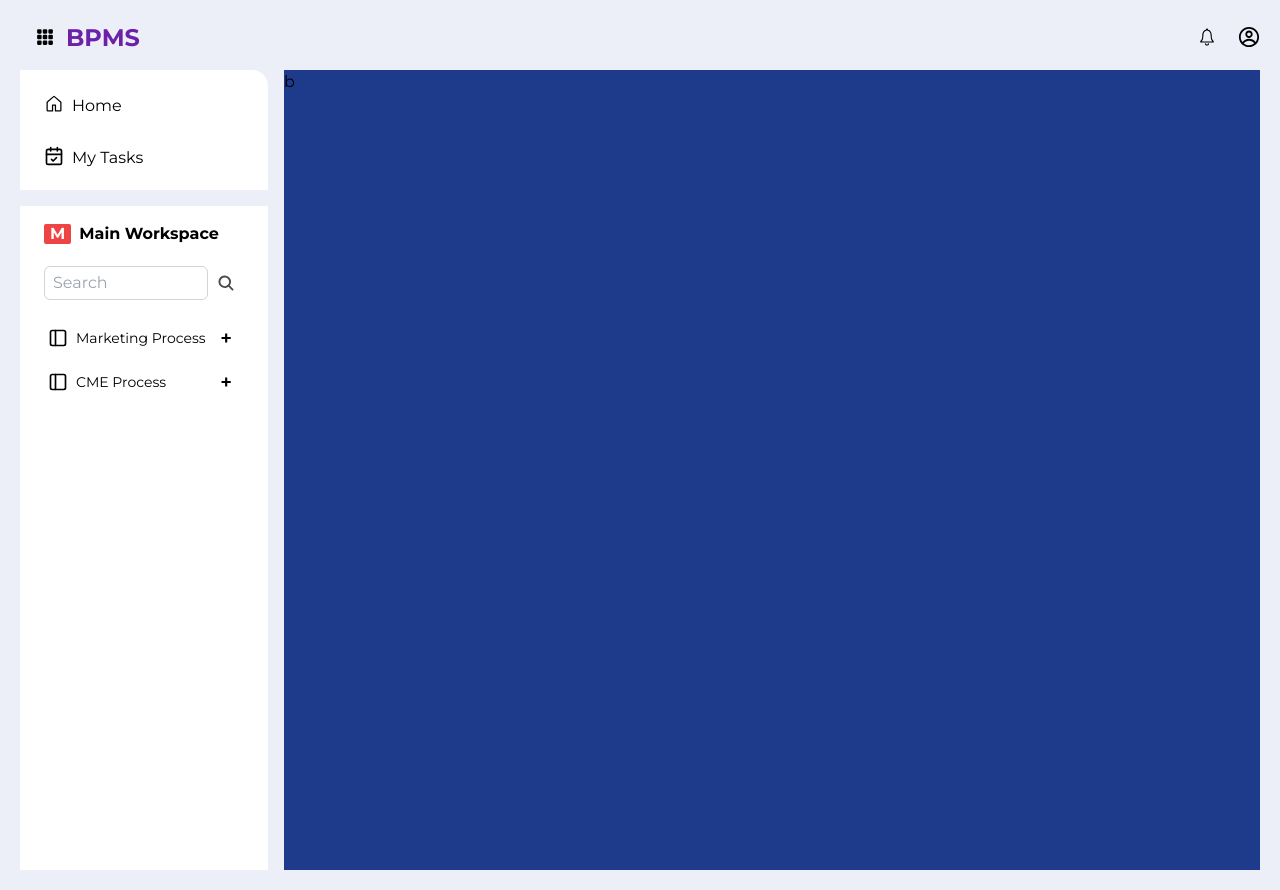
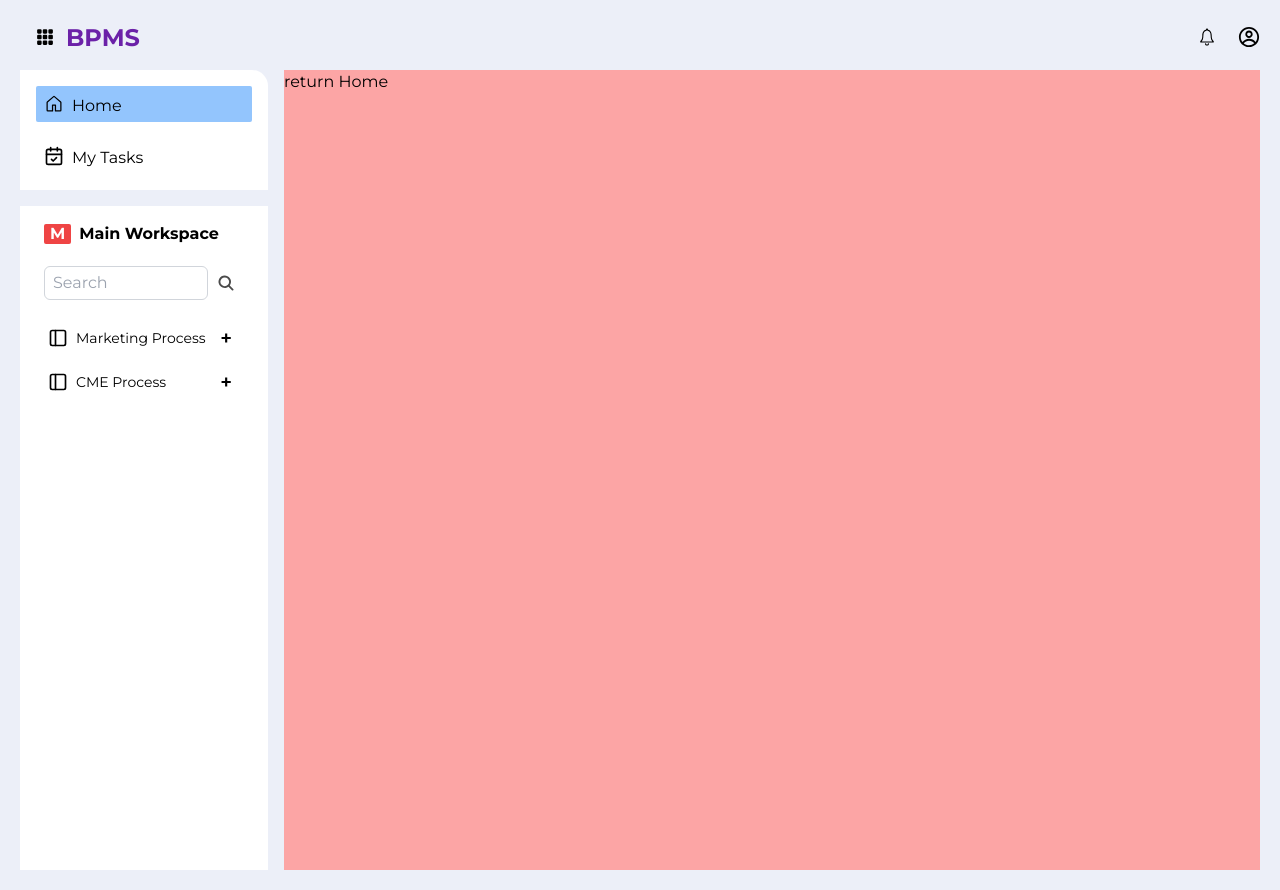
Before and after one commit to zeeshanhaider5121472/NextJS-Business-Management-System, a Next.js app: page / in a window 1280 px wide. Built offline with nearby package versions, Linux system fonts and the light colour scheme.

Commit message:
rightspliscreen changes when clicked on leftsplitscreen

```diff
--- a/src/app/components/LeftSplitScreen.tsx
+++ b/src/app/components/LeftSplitScreen.tsx
@@ -1,10 +1,18 @@
 import BottomScreen from "./leftsplitscreen_comp/BottomScreen";
 import TopScreen from "./leftsplitscreen_comp/TopScreen";
 
-const LeftSplitScreen = () => {
+interface LeftSplitScreenProps {
+  setActiveRightScreenComp: (component: string) => void;
+  activeRightScreenComp: string;
+}
+
+const LeftSplitScreen: React.FC<LeftSplitScreenProps> = ({
+  setActiveRightScreenComp,
+  activeRightScreenComp,
+}) => {
   return (
     <div className="flex flex-col w-1/3 md:w-1/4 lg:w-1/5 mr-4 ">
-      <TopScreen />
+      <TopScreen setActiveRightScreenComp={setActiveRightScreenComp} activeRightScreenComp={activeRightScreenComp}/>
       <BottomScreen />
     </div>
   );
--- a/src/app/components/RightSplitScreen.tsx
+++ /dev/null
@@ -1,5 +0,0 @@
-const RightSplitScreen = () => {
-  return <div className="bg-blue-900 flex flex-grow">b</div>;
-};
-
-export default RightSplitScreen;
--- a/src/app/components/SplitScreen.tsx
+++ b/src/app/components/SplitScreen.tsx
@@ -1,12 +1,28 @@
+"use client";
+
+import { useState } from "react";
 import LeftSplitScreen from "./LeftSplitScreen";
-import RightSplitScreen from "./RightSplitScreen";
+import RightSplitScreenHome from "./rightsplitscreen_comp/RightSplitScreenHome";
+import RightSplitScreenMytasks from "./rightsplitscreen_comp/RightSplitScreenMytasks";
 
 const SplitScreen = () => {
+  const [activeRightScreenComp, setActiveRightScreenComp] = useState("home");
+
+  const renderRightScreenComp = () => {
+    switch (activeRightScreenComp) {
+      case "home":
+        return <RightSplitScreenHome />;
+      case "mytasks":
+        return <RightSplitScreenMytasks />;
+      default:
+        return <RightSplitScreenHome />;
+    }
+  };
+
   return (
     <div className="flex flex-row h-screen">
-      <LeftSplitScreen />
-      <RightSplitScreen />
-
+      <LeftSplitScreen setActiveRightScreenComp={setActiveRightScreenComp} activeRightScreenComp={activeRightScreenComp} />
+      {renderRightScreenComp()}
     </div>
   );
 };
--- a/src/app/components/leftsplitscreen_comp/TopScreen.tsx
+++ b/src/app/components/leftsplitscreen_comp/TopScreen.tsx
@@ -1,14 +1,34 @@
 import { GoHome } from "react-icons/go";
 import { LuCalendarCheck } from "react-icons/lu";
 
-const TopScreen = () => {
+interface TopScreenProps {
+  setActiveRightScreenComp: (component: string) => void;
+  activeRightScreenComp: string;
+}
+
+const TopScreen: React.FC<TopScreenProps> = ({
+  setActiveRightScreenComp,
+  activeRightScreenComp,
+}) => {
+  const bol = activeRightScreenComp !== "home" ? true : false;
+  console.log(bol);
   return (
     <div className="flex flex-col bg-white w-full pt-4 pr-4 pl-4 pb-4 rounded-tr-2xl">
-      <button className="flex flex-row p-1 w-full pl-2 pr-2 items-center rounded-sm cursor-pointer focus:bg-blue-300 transition duration-150 ease-in-out focus:outline-none">
+      <button
+        onClick={() => setActiveRightScreenComp("home")}
+        className={` ${
+          activeRightScreenComp !== "home" ? "bg-white" : "bg-blue-300 "
+        } flex flex-row p-1 w-full pl-2 pr-2 items-center rounded-sm cursor-pointer  transition duration-150 ease-in-out focus:outline-none`}
+      >
         <GoHome className="mr-2" size={20} />
         <p className="text-sm sm:text-base mt-1">Home</p>
       </button>
-      <button className="flex flex-row mt-4 p-1 pl-2 pr-2 items-center rounded-sm cursor-pointer focus:bg-blue-300 transition duration-150 ease-in-out focus:outline-none">
+      <button
+        onClick={() => setActiveRightScreenComp("mytasks")}
+        className={` ${
+          activeRightScreenComp !== "mytasks" ? "bg-white" : "bg-blue-300 "
+        } flex flex-row mt-4 p-1 pl-2 pr-2 items-center rounded-sm cursor-pointer transition duration-150 ease-in-out focus:outline-none`}
+      >
         <LuCalendarCheck className="mr-2" size={20} />
         <p className="text-sm sm:text-base mt-1">My Tasks</p>
       </button>
--- /dev/null
+++ b/src/app/components/rightsplitscreen_comp/RightSplitScreenHome.tsx
@@ -0,0 +1,9 @@
+const RightSplitScreenHome = () => {
+  return (
+    <div className="bg-red-300 flex flex-grow">
+      return Home
+    </div>
+  );
+};
+
+export default RightSplitScreenHome;
--- /dev/null
+++ b/src/app/components/rightsplitscreen_comp/RightSplitScreenMytasks.tsx
@@ -0,0 +1,5 @@
+const RightSplitScreenMytasks = () => {
+  return <div className="bg-purple-300 flex flex-grow">return Mytasks</div>;
+};
+
+export default RightSplitScreenMytasks;
```
